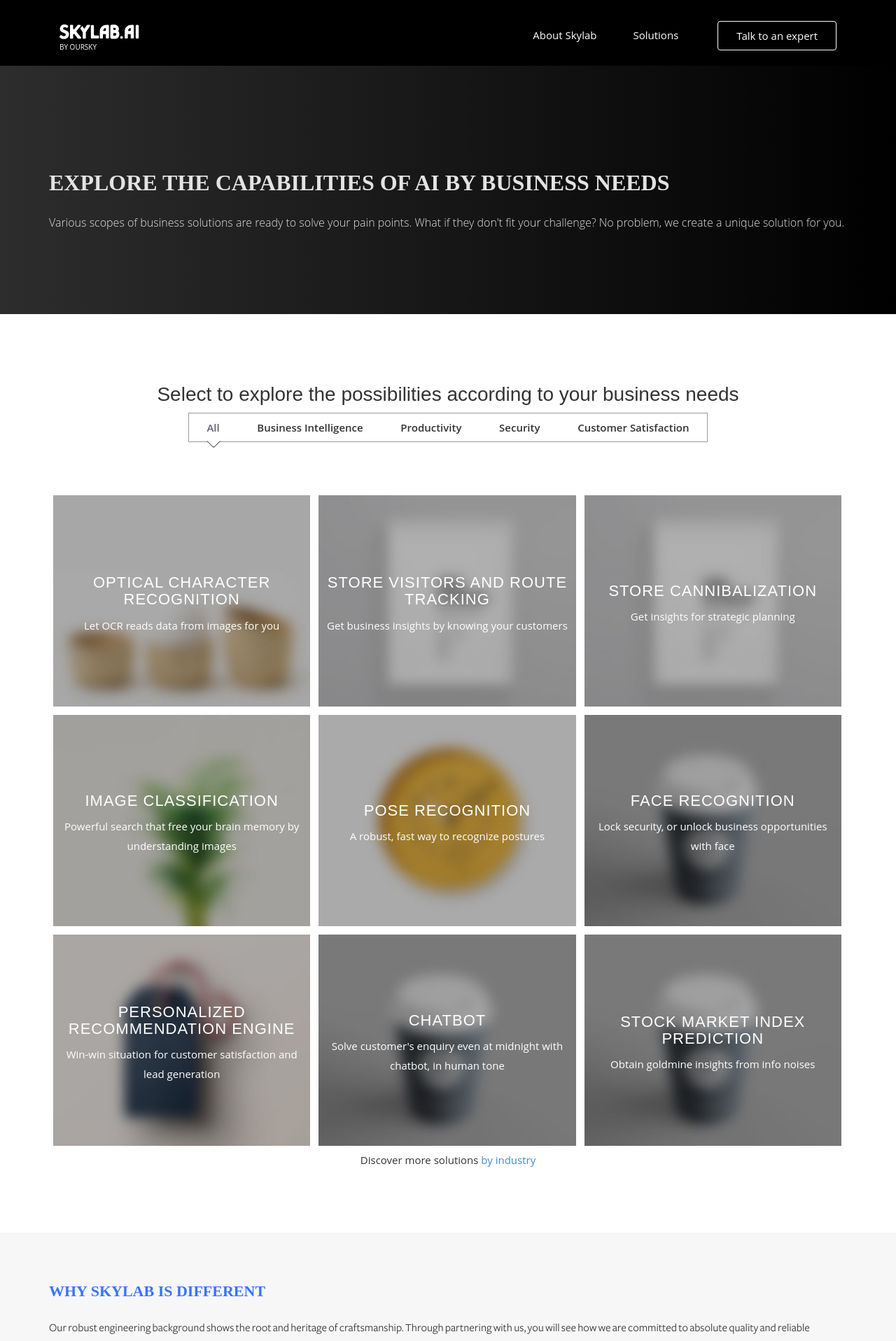
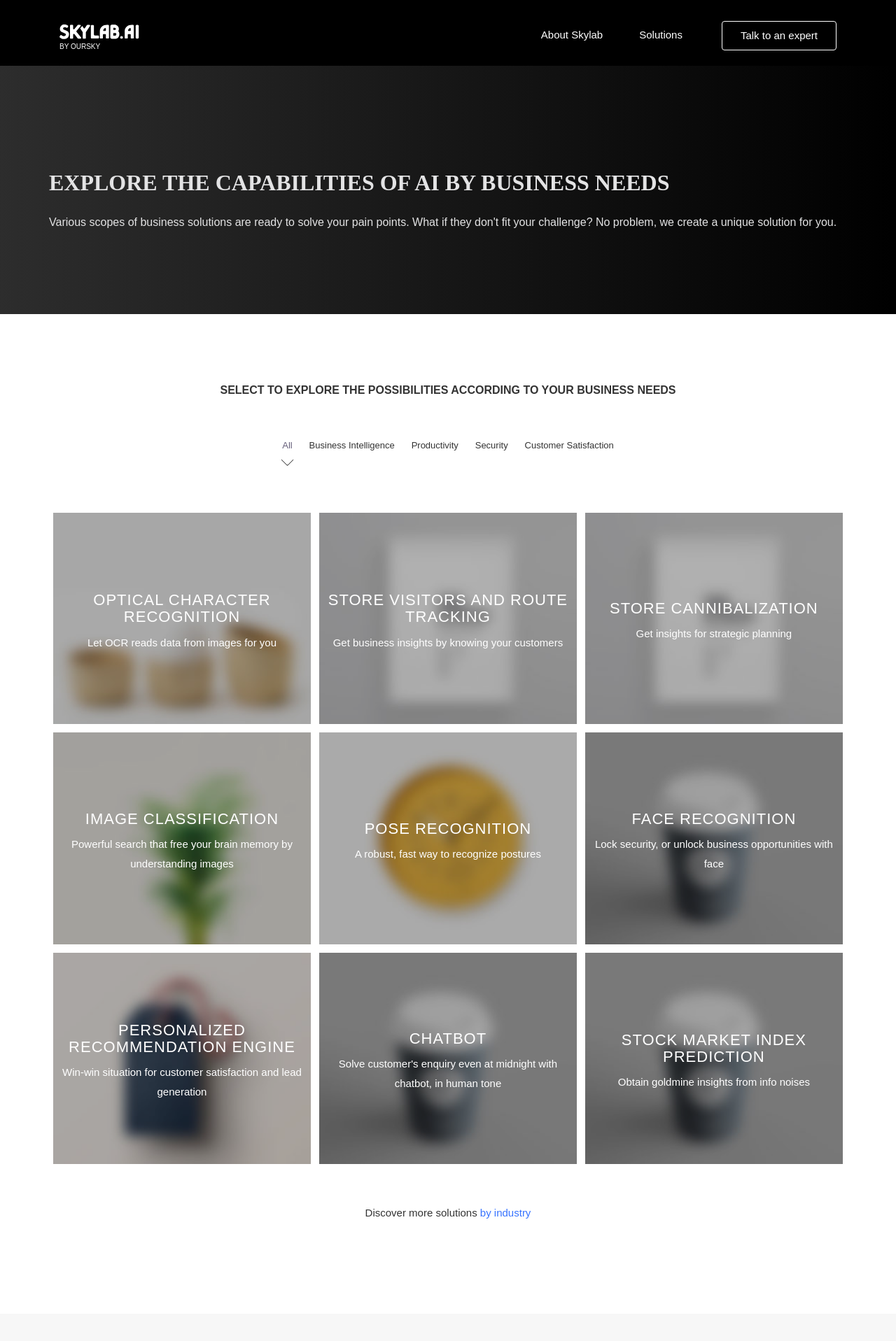
Before and after one commit to oursky/skylab, a Jekyll site: the page built from discover-by-function.html, in a window 1280 px wide. Shown: the top 1917 px of the page at 70% size. Built offline with Jekyll 4.4.1, drawn with Linux system fonts in a browser that asks for light colours; nearby versions of some CDN libraries; some web fonts are replaced.

Commit message:
Fix solutions page UI with mobile

```diff
--- a/_sass/_airspace.scss
+++ b/_sass/_airspace.scss
@@ -67,7 +67,7 @@
 	Common Css
 --*/
 body {
-  font-family: 'Cantarell', 'Open Sans', sans-serif;
+  font-family: 'Cantarell', sans-serif;
   -webkit-font-smoothing: antialiased;
 }
 h1,
@@ -76,7 +76,7 @@
 h4,
 h5,
 h6 {
-  font-family: 'Open-sans', sans-serif;
+  font-family: 'Cantarell', sans-serif;
 }
 h2 {
   font-size: 30px;
@@ -100,6 +100,7 @@
 a:focus,
 a:active {
   text-decoration: none !important;
+  color: #3773FF;
 }
 .section-title {
   margin-bottom: 70px;
@@ -679,21 +680,29 @@
   padding: 80px 0;
 }
 #portfolio-work .block .portfolio-menu {
+
+  h3 {
+    margin-bottom: 50px;
+    font-size: 16px;
+    font-weight: 800;
+    text-transform: uppercase;
+  }
+
   padding-bottom: 30px;
   text-align: center;
 }
 #portfolio-work .block .portfolio-menu ul {
-  border: 1px solid #999999;
+  border: none;
   display: inline-block;
   margin-bottom: 40px;
 }
 #portfolio-work .block .portfolio-menu ul li {
   display: inline-block;
-  padding: 0px 25px;
+  padding: 0px 10px;
   cursor: pointer;
-  font-size: 15px;
+  font-size: 13px;
   line-height: 40px;
-  font-weight: 600;
+  font-weight: 300;
   color: #333333;
   text-transform: capitalize;
   position: relative;
@@ -742,7 +751,7 @@
 }
 #portfolio-work .block .portfolio-contant ul li {
   float: left;
-  width: 32.22%;
+  width: calc(33.33% - 12px);
   overflow: hidden;
   margin: 6px;
   position: relative;
@@ -808,6 +817,11 @@
 #portfolio-work .block .mix {
   display: none;
 }
+
+.discover__more {
+  margin: 50px 0;
+}
+
 /*--
 	wrapper-work Start
 --*/
--- a/_sass/_mobile.scss
+++ b/_sass/_mobile.scss
@@ -110,4 +110,12 @@
 		line-height: 1.6;
 	}
 
+	#portfolio-work .block .portfolio-menu h3 {
+		line-height: 1.5;
+	}
+
+	#portfolio-work .block .portfolio-menu ul {
+		display: none;
+	}
+
 }
--- a/discover-by-function.html
+++ b/discover-by-function.html
@@ -145,7 +145,7 @@
         </div>
         <div class="row">
           <div class="col-md-12 text-center">
-            <p> Discover more solutions<a href="{{site.base-url}}/discover-by-industry"> by industry</a>
+            <p class="discover__more"> Discover more solutions<a href="{{site.base-url}}/discover-by-industry"> by industry</a>
           </div>
         </div>
     </div>
--- a/discover-by-industry.html
+++ b/discover-by-industry.html
@@ -137,7 +137,7 @@
         </div>
 
         <div class="col-md-12 text-center">
-          <p> Discover more solutions <a href="{{site.base-url}}/discover-by-function">by your business needs</a></p>
+          <p class="discover__more"> Discover more solutions <a href="{{site.base-url}}/discover-by-function">by your business needs</a></p>
           </div>
         </div>
     </div>
```
